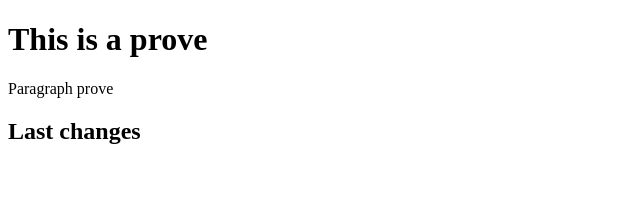
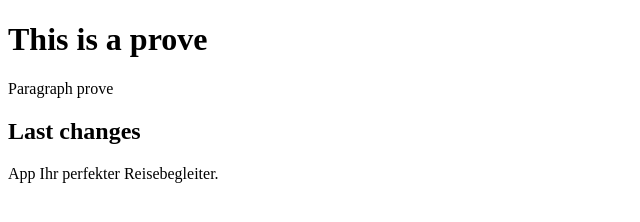
Before and after one commit to nahuelmol/page-html, a plain HTML site: page index.html in a window 1280 px wide. Shown: the whole page, without its empty margins (0-640 px from the left). Drawn offline with Linux system fonts and the light colour scheme.

Commit message:
Update index.html

```diff
--- a/index.html
+++ b/index.html
@@ -7,5 +7,6 @@
 	<h1>This is a prove</h1>
 	<p>Paragraph prove</p>
 	<h2>Last changes</h2>
+	<p>App Ihr perfekter Reisebegleiter.</p>
 </body>
 </html>
```
